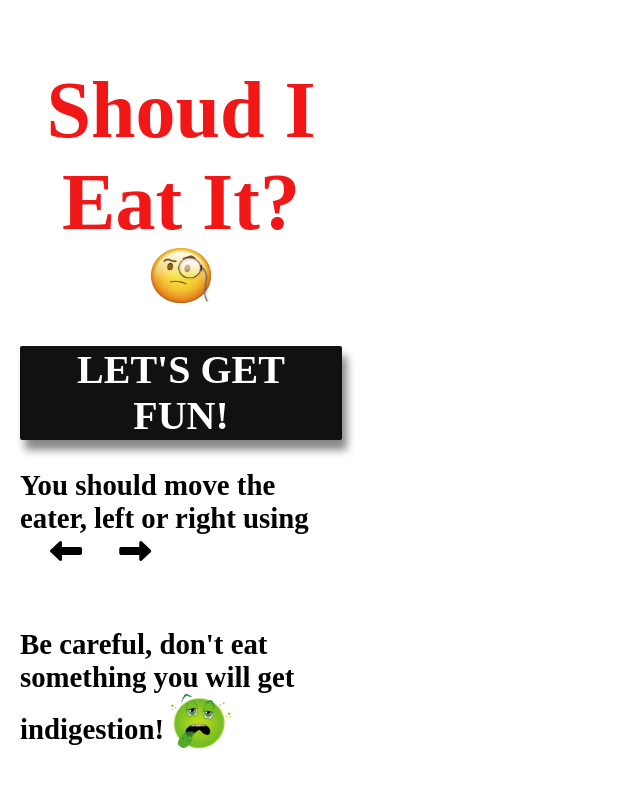
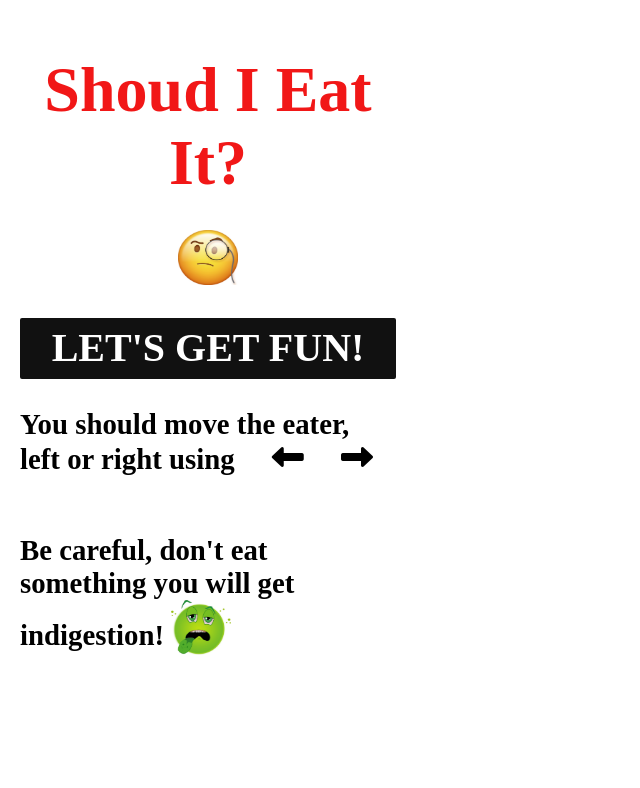
Before and after one commit to Thiarhes/Should-I-Eat-It-ProjectOne, a plain HTML site: page index.html in a window 1280 px wide. Shown: the whole page, without its empty margins (0-640 px from the left). Drawn offline with Linux system fonts and the light colour scheme.

Commit message:
estilo adicional no painel esquerdo

```diff
--- a/css/style.css
+++ b/css/style.css
@@ -1,7 +1,7 @@
 .content {
   display: flex;
   justify-content: space-between;
-    width: 90%;
+  width: 95%;
   margin-left: 20px;
   margin-top: 10px;
 }
@@ -10,7 +10,7 @@
   display: flex;
   flex-direction: column;
   justify-content: space-around;
-    margin-right: 30px;
+  margin-right: 40px;
 }
 
 .panel-left h1 {
@@ -19,19 +19,24 @@
   align-items: center;
   text-align: center;
   color: rgb(241, 23, 23);
-    font-size: 5rem;
+  font-size: 4rem;
+}
+
+.panel-left h1 span {
+  margin-bottom: 30px;
 }
 
 .panel-left button {
   font-size: 2.5rem;
-color:  #fff;
+  padding: 2%;
+  color: #fff;
   font-weight: 900;
   text-transform: uppercase;
   background-color: #111;
   border-radius: 2px;
   border: none;
   outline: none;
-box-shadow: 5px 10px 8px #888888;
+  cursor: url("../img/mouth.gif"), pointer;
 }
 
 .panel-left button:hover {
```
Also changed, not shown: img/mouth.gif (added). Lines whose indentation alone changed are shown as unchanged.
